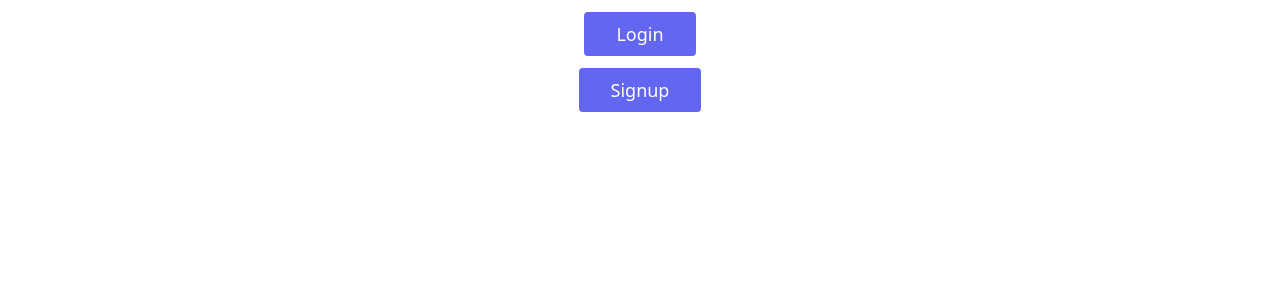
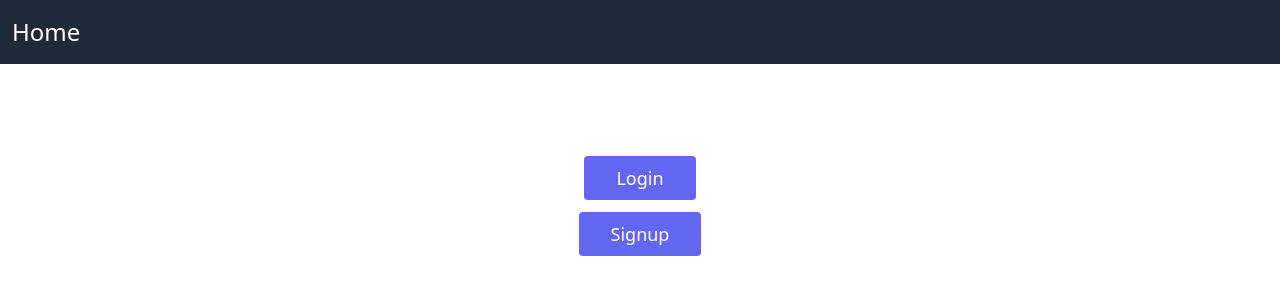
Before and after one commit to Shahzaib-Shoaib/smart-bottle-web, a Next.js app: page / in a window 1280 px wide. Shown: the top 300 px of the page. Built offline with nearby package versions, Linux system fonts and the light colour scheme.

Commit message:
Update index.tsx

```diff
--- a/src/pages/index.tsx
+++ b/src/pages/index.tsx
@@ -6,7 +6,13 @@ const inter = Inter({ subsets: ["latin"] });
 
 export default function Home() {
   return (
-    <main className="flex flex-col  justify-center items-center">
+    <>
+      <div className="bg-gray-800 text-white py-4 ">
+        <h1 className="text-xl sm:text-xl md:text-xl lg:text-2xl ml-3 ">
+          Home{" "}
+        </h1>
+      </div>
+      <main className="flex flex-col  justify-center items-center mt-20">
         <Link
           href="/login"
           className="text-white bg-indigo-500 border-0 py-2 px-8 mt-3 focus:outline-none hover:bg-indigo-600 rounded text-lg"
@@ -20,5 +26,6 @@ export default function Home() {
           Signup
         </Link>
       </main>
+    </>
   );
 }
```
Lines whose indentation alone changed are shown as unchanged.
